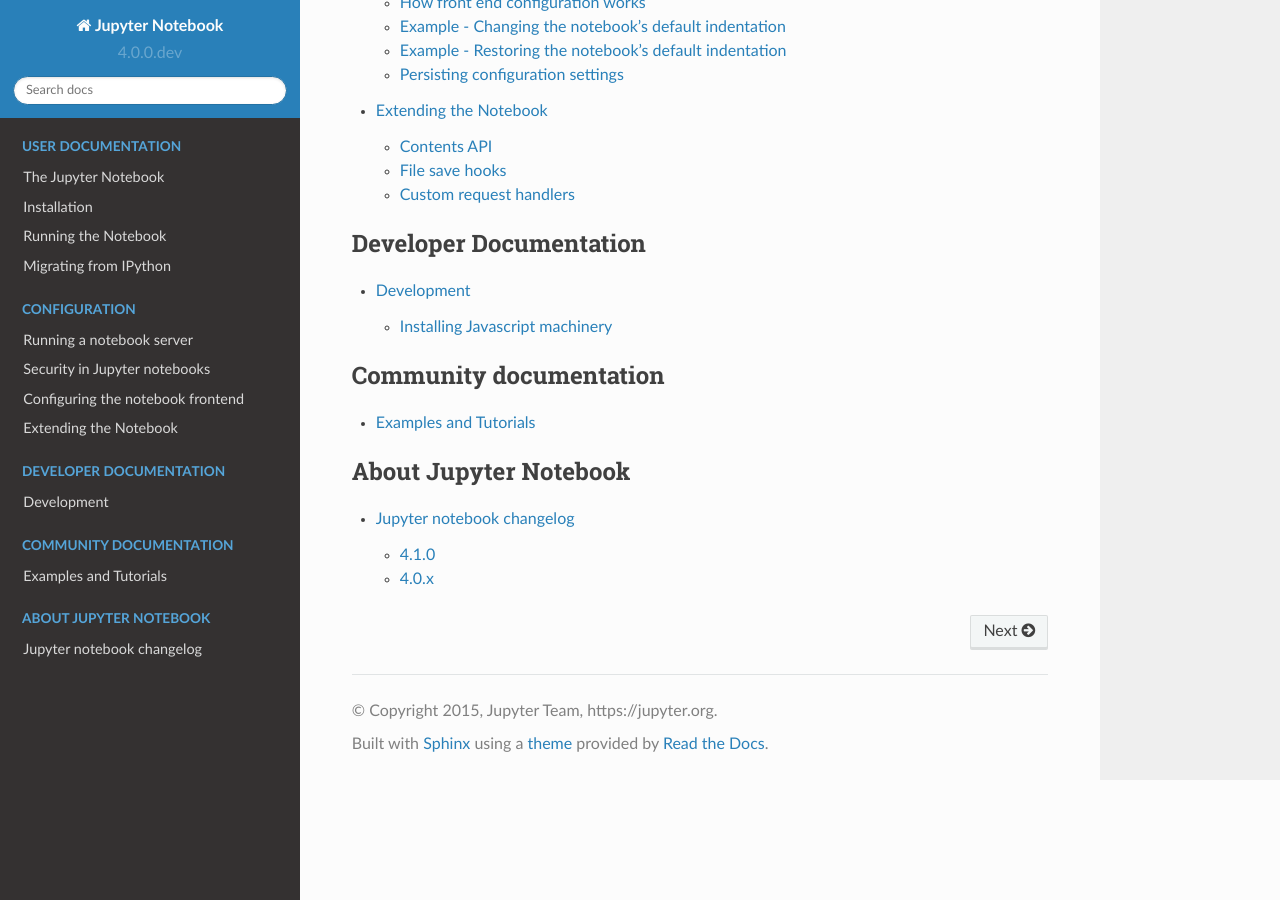
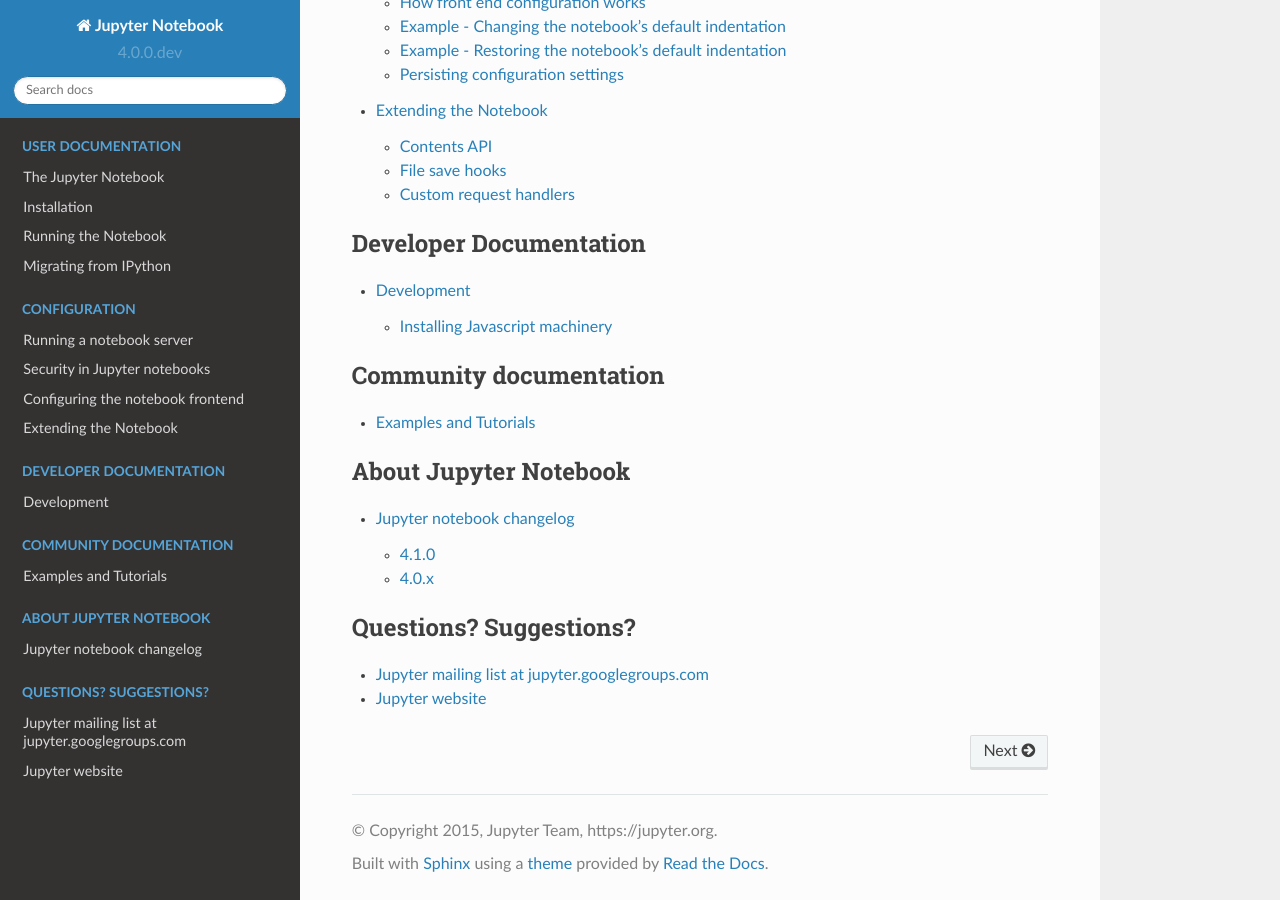
Before and after one commit to jupyter/nbclassic, a Sphinx documentation site: the page built from docs/source/index.rst, in a window 1280 px wide and 900 px high, scrolled down 733 px. Built offline with Sphinx 7.4.7 and the Read the Docs theme 2.0.0, drawn with Linux system fonts in a browser that asks for light colours; pages that are not in the unit, such as notebooks, are missing from menus.

Commit message:
Add contact info more prominently on sidebar and in contents

```diff
--- a/docs/source/index.rst
+++ b/docs/source/index.rst
@@ -38,3 +38,10 @@
    :caption: About Jupyter Notebook
 
    changelog
+
+.. toctree::
+   :maxdepth: 1
+   :caption: Questions? Suggestions?
+
+   Jupyter mailing list at jupyter.googlegroups.com <https://jupyter.googlegroups.com>
+   Jupyter website <https://jupyter.org>
```
